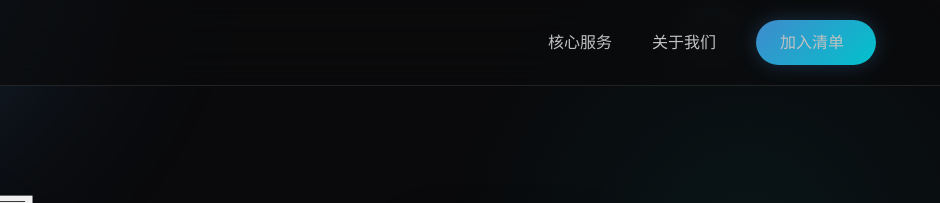
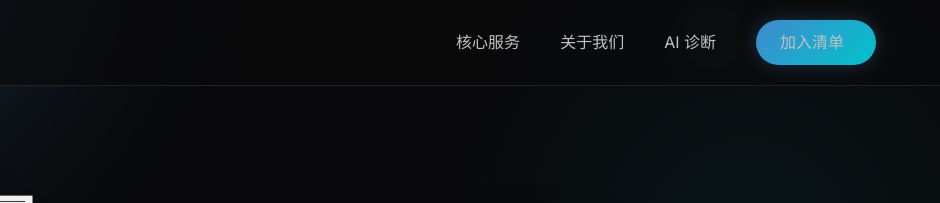
Before and after one commit to lzlin3459-hash/nianqi-landing-page, a website built with Vite: page index.html in a window 1280 px wide. Shown: the top 203 px of the page, 340-1280 px from the left. Built offline with nearby package versions, Linux system fonts and the light colour scheme; some icons are missing.

Commit message:
fix-add-diagnosis-link

```diff
--- a/index.html
+++ b/index.html
@@ -27,6 +27,7 @@
       <nav class="nav-links">
         <a href="#features">核心服务</a>
         <a href="#about">关于我们</a>
+        <a href="#diagnosis">AI 诊断</a>
         <a href="#waitlist" class="btn-cta">
           <span>加入清单</span>
           <i class="ph ph-sparkle"></i>
```
